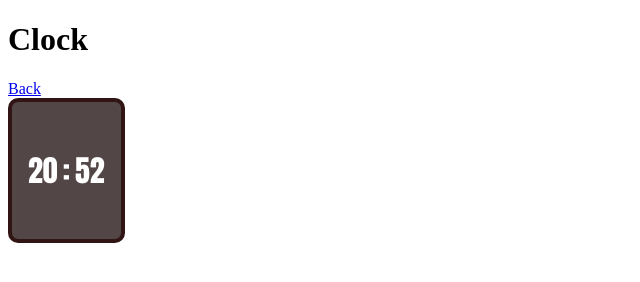
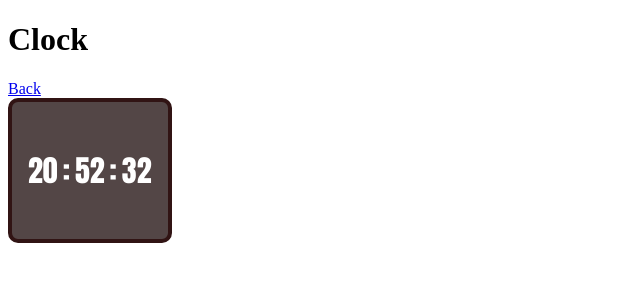
Before and after one commit to Kokkismile/mini-projects, a plain HTML site: page clock.html in a window 1280 px wide. Shown: the whole page, without its empty margins (0-640 px from the left). Drawn offline with Linux system fonts and the light colour scheme.

Commit message:
changed variable name

```diff
--- a/clock.html
+++ b/clock.html
@@ -12,7 +12,7 @@
         <h1>Clock</h1>
         <a href="index.html">Back</a>
     </header>
-    <div class="clock"></div>
+    <div class= "clock" onload="displayTime()"></div>
     <div id = "clock" onload="currentTime()"></div>
     <script src="/js/clock.js"></script>
 </body>
--- a/js/clock.js
+++ b/js/clock.js
@@ -6,14 +6,38 @@
 
       let hour = time.getHours();
       let min = time.getMinutes();
+      let sec = time.getSeconds();
 
-    let displayTime = `<div class="clock-flex-wrap">
+    let displayTimeHtml = `<div class="clock-flex-wrap">
                       <div><p>${hour}</p></div>
                       <div><p class="colon">:</p></div>
                       <div><p>${min}</p></div>
+                      <div><p class="colon">:</p></div>
+                      <div><p>${sec}</p></div>
                       </div>`
 
-    clockContainer.innerHTML = displayTime;
+    clockContainer.innerHTML = displayTimeHtml;
+
+    let t = setTimeout(function(){ displayTime() }, 1000);
+}
+  displayTime();
+
+//_____________________________________________ https://flexiple.com/javascript-clock
+
+/*   function currentTime() {
+
+    let date = new Date();
+    let hh = date.getHours();
+    let mm = date.getMinutes();
+    let ss = date.getSeconds();
+
+     hh = (hh < 10) ? "0" + hh : hh;
+     mm = (mm < 10) ? "0" + mm : mm;
+     ss = (ss < 10) ? "0" + ss : ss;
+
+     let time = hh + ":" + mm + ":" + ss;
+
+    document.getElementById("clock").innerText = time;
+    let t = setTimeout(function(){ currentTime() }, 1000);
   }
-
-  displayTime();
+  currentTime(); */
```
